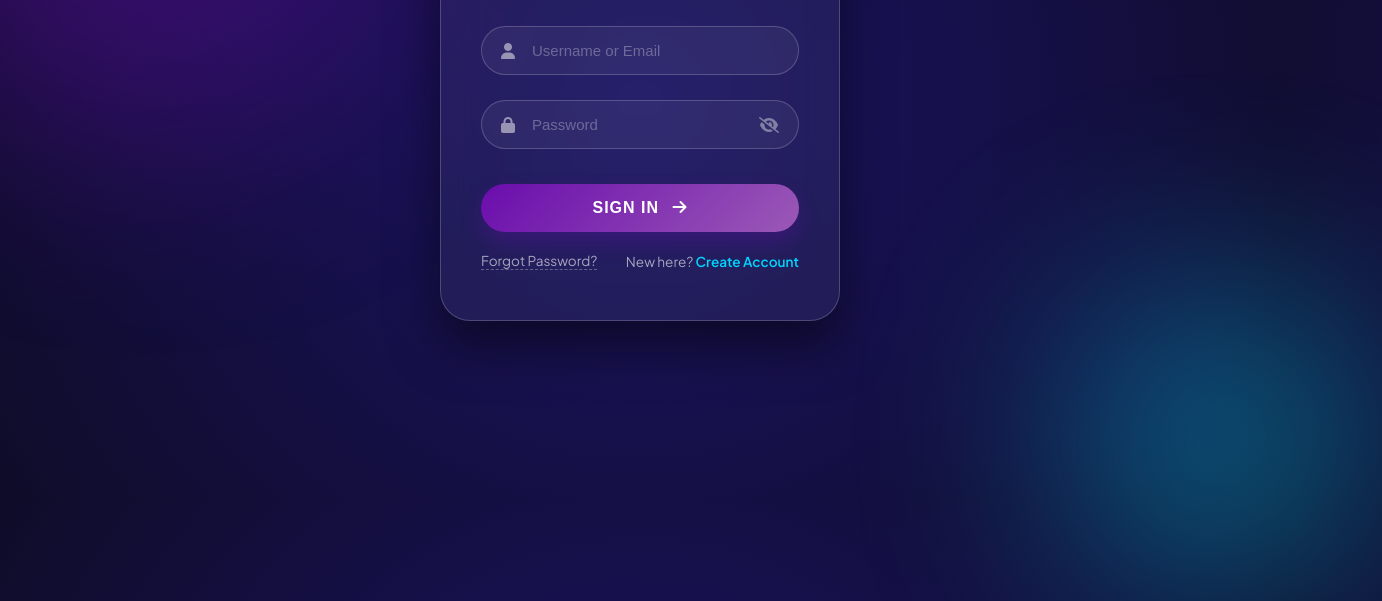
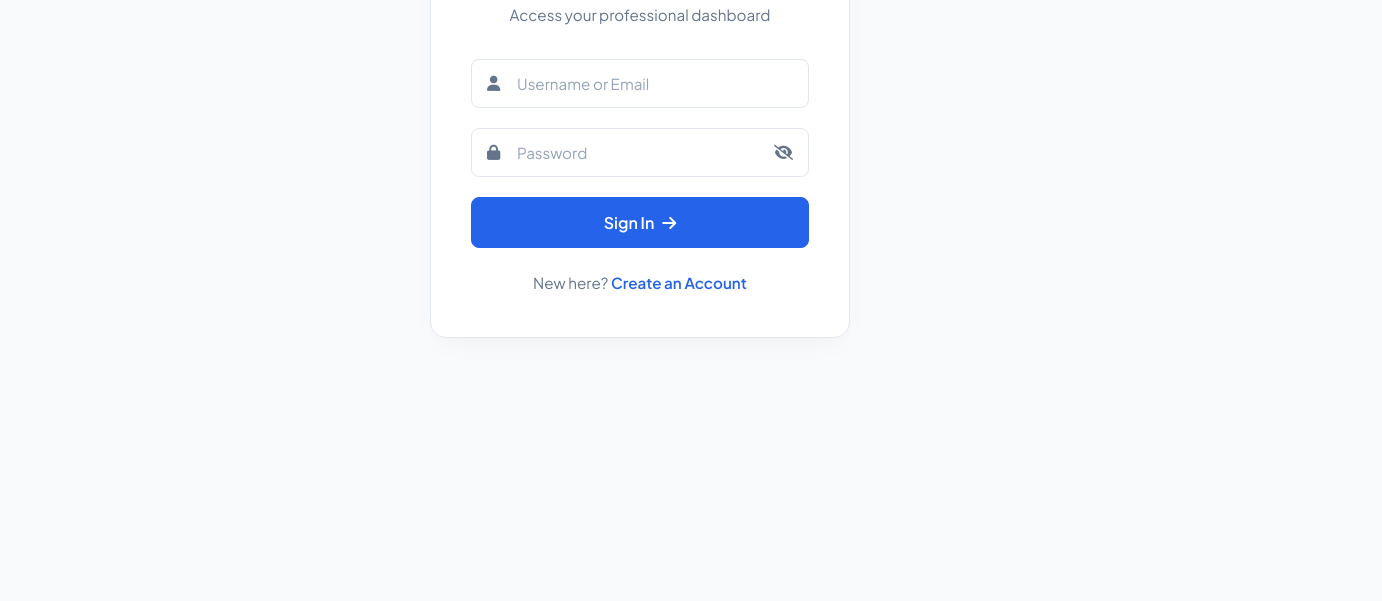
Before and after one commit to aabeethh/resume-builder-, a website: page login.html in a window 1280 px wide. Shown: the part 301-902 px from the top of the page, 1382 px wide, since content can reach past the window. After the commit the page ends 800 px from the top, so only its background shows below. Drawn offline with Linux system fonts and the light colour scheme.

Commit message:
login done

```diff
--- a/login.html
+++ b/login.html
@@ -1,190 +1,198 @@
 <!DOCTYPE html>
 <html lang="en">
 <head>
-    <title>Login | ResumeElite</title>
+    <title>Login | Resume Builder</title>
     <meta charset="UTF-8">
     <meta name="viewport" content="width=device-width, initial-scale=1.0">
 
-    <link href="https://fonts.googleapis.com/css2?family=Plus+Jakarta+Sans:wght@400;600;700&display=swap" rel="stylesheet">
+    <link href="https://fonts.googleapis.com/css2?family=Plus+Jakarta+Sans:wght@400;500;600;700&display=swap" rel="stylesheet">
     <link rel="stylesheet" href="https://cdnjs.cloudflare.com/ajax/libs/font-awesome/6.4.0/css/all.min.css">
 
     <style>
+        /* --- MINIMAL THEME VARIABLES --- */
         :root {
-            --primary: #6a0dad;
-            --accent: #00d4ff;
-            --bg-dark: #0f0c29;
-            --glass: rgba(255, 255, 255, 0.1);
-            --border: rgba(255, 255, 255, 0.2);
-            --text: #ffffff;
+            --primary: #2563eb;       /* Royal Blue */
+            --primary-dark: #1e40af;
+            --text-main: #0f172a;     /* Dark Slate */
+            --text-light: #64748b;    /* Light Slate */
+            --bg-body: #f8fafc;       /* Light Gray Background */
+            --bg-card: #ffffff;       /* White Card Background */
+            --border: #e2e8f0;
+            --transition: all 0.2s ease;
         }
 
         * { margin: 0; padding: 0; box-sizing: border-box; }
 
         body {
             height: 100vh;
-            display: flex; justify-content: center; align-items: center;
+            display: flex;
+            justify-content: center;
+            align-items: center;
             font-family: 'Plus Jakarta Sans', sans-serif;
-            background: radial-gradient(circle at center, #1b1464 0%, #0f0c29 100%);
+            background-color: var(--bg-body);
+            color: var(--text-main);
             overflow: hidden;
-            position: relative;
+            padding: 20px;
         }
 
-        /* --- ANIMATED BACKGROUND --- */
-        .blob {
-            position: absolute; width: 500px; height: 500px;
-            background: var(--primary); border-radius: 50%;
-            filter: blur(100px); opacity: 0.4; z-index: -1;
-            animation: float 20s infinite alternate;
-        }
-        .blob-2 { background: var(--accent); width: 300px; height: 300px; bottom: -50px; right: -50px; animation-delay: -5s; }
+        /* --- REMOVED BLOBS FOR MINIMAL LOOK --- */
+        .blob { display: none; }
 
-        @keyframes float {
-            0% { transform: translate(0, 0) scale(1); }
-            100% { transform: translate(50px, 50px) scale(1.1); }
+        /* --- LOGIN CARD (CLEAN & PROFESSIONAL) --- */
+        .login-container {
+            background: var(--bg-card);
+            padding: 45px 40px;
+            width: 100%;
+            max-width: 420px;
+            border-radius: 16px;
+            box-shadow: 0 10px 30px -10px rgba(0, 0, 0, 0.05);
+            border: 1px solid var(--border);
+            text-align: center;
+            animation: fadeIn 0.5s ease-out;
         }
 
-        /* --- LOGIN CARD (3D TILT) --- */
-        .login-container {
-            background: rgba(255, 255, 255, 0.05);
-            backdrop-filter: blur(20px);
-            -webkit-backdrop-filter: blur(20px);
-            padding: 50px 40px;
-            width: 400px;
-            border-radius: 30px;
-            box-shadow: 0 25px 50px rgba(0, 0, 0, 0.5);
-            text-align: center;
-            border: 1px solid var(--border);
-            animation: slideUp 0.8s cubic-bezier(0.175, 0.885, 0.32, 1.275);
-            transform-style: preserve-3d;
-            transition: transform 0.3s;
-        }
-
-        .login-container:hover {
-            transform: translateY(-5px);
-            border-color: var(--accent);
-            box-shadow: 0 30px 60px rgba(0, 212, 255, 0.15);
-        }
-
-        @keyframes slideUp {
-            from { opacity: 0; transform: translateY(50px); }
+        @keyframes fadeIn {
+            from { opacity: 0; transform: translateY(15px); }
             to { opacity: 1; transform: translateY(0); }
         }
 
-        h1 {
-            margin-bottom: 10px; font-size: 2rem; font-weight: 700; color: white;
-            text-shadow: 0 0 20px rgba(255,255,255,0.2);
+        .brand-icon {
+            font-size: 40px;
+            color: var(--primary);
+            margin-bottom: 15px;
         }
 
-        .subtitle { color: rgba(255,255,255,0.6); font-size: 0.9rem; margin-bottom: 30px; }
+        h1 {
+            margin-bottom: 8px;
+            font-size: 1.8rem;
+            font-weight: 700;
+            color: var(--text-main);
+            letter-spacing: -0.5px;
+        }
+
+        .subtitle {
+            color: var(--text-light);
+            font-size: 0.95rem;
+            margin-bottom: 35px;
+        }
 
         /* --- INPUT GROUPS --- */
-        .input-group { position: relative; margin-bottom: 25px; width: 100%; }
+        .input-group {
+            position: relative;
+            margin-bottom: 20px;
+            width: 100%;
+            text-align: left;
+        }
 
         .input-group i.main-icon {
-            position: absolute; left: 20px; top: 50%; transform: translateY(-50%);
-            color: rgba(255,255,255,0.5); transition: 0.3s;
+            position: absolute;
+            left: 16px;
+            top: 50%;
+            transform: translateY(-50%);
+            color: var(--text-light);
+            transition: var(--transition);
+            font-size: 0.95rem;
         }
 
         .input-group input {
-            width: 100%; padding: 15px 50px;
-            background: rgba(255,255,255,0.05);
+            width: 100%;
+            padding: 14px 16px 14px 45px;
+            background: var(--bg-card);
             border: 1px solid var(--border);
-            border-radius: 50px;
-            color: white; font-size: 15px; outline: none;
-            transition: 0.3s;
+            border-radius: 8px;
+            color: var(--text-main);
+            font-size: 0.95rem;
+            font-family: inherit;
+            outline: none;
+            transition: var(--transition);
         }
 
-        .input-group input::placeholder { color: rgba(255,255,255,0.3); }
+        .input-group input::placeholder { color: #94a3b8; }
 
         .input-group input:focus {
-            background: rgba(255,255,255,0.1);
-            border-color: var(--accent);
-            box-shadow: 0 0 15px rgba(0, 212, 255, 0.3);
+            border-color: var(--primary);
+            box-shadow: 0 0 0 3px rgba(37, 99, 235, 0.1);
         }
 
-        .input-group input:focus + i.main-icon { color: var(--accent); }
+        .input-group input:focus + i.main-icon { color: var(--primary); }
 
         /* --- EYE ICON --- */
         .eye-toggle {
-            position: absolute; right: 20px; top: 50%; transform: translateY(-50%);
-            color: rgba(255,255,255,0.4); cursor: pointer; transition: 0.3s;
+            position: absolute;
+            right: 16px;
+            top: 50%;
+            transform: translateY(-50%);
+            color: var(--text-light);
+            cursor: pointer;
+            transition: var(--transition);
+            font-size: 0.95rem;
         }
-        .eye-toggle:hover { color: white; }
+        .eye-toggle:hover { color: var(--text-main); }
 
         /* --- BUTTON --- */
         button[type="submit"] {
-            width: 100%; padding: 15px; margin-top: 10px;
-            background: linear-gradient(135deg, var(--primary), #9b59b6);
-            color: white; border: none; border-radius: 50px;
-            font-size: 16px; font-weight: 700; cursor: pointer;
-            transition: 0.3s; box-shadow: 0 10px 20px rgba(106, 13, 173, 0.3);
-            text-transform: uppercase; letter-spacing: 1px;
+            width: 100%;
+            padding: 14px;
+            margin-top: 10px;
+            background: var(--primary);
+            color: white;
+            border: 1px solid var(--primary);
+            border-radius: 8px;
+            font-size: 1rem;
+            font-weight: 600;
+            cursor: pointer;
+            transition: var(--transition);
+            font-family: inherit;
+            display: flex;
+            justify-content: center;
+            align-items: center;
         }
 
         button[type="submit"]:hover {
-            transform: translateY(-3px) scale(1.02);
-            box-shadow: 0 15px 30px rgba(106, 13, 173, 0.5);
-            filter: brightness(1.2);
+            background: var(--primary-dark);
+            border-color: var(--primary-dark);
+            transform: translateY(-2px);
+            box-shadow: 0 4px 12px rgba(37, 99, 235, 0.2);
         }
 
         /* --- LINKS --- */
         .options {
-            display: flex; justify-content: space-between; align-items: center;
-            margin-top: 20px; font-size: 0.85rem; color: rgba(255,255,255,0.6);
+            margin-top: 25px;
+            font-size: 0.95rem;
+            color: var(--text-light);
+            text-align: center;
         }
 
-        a { color: var(--accent); text-decoration: none; font-weight: 600; transition: 0.3s; }
-        a:hover { color: white; text-shadow: 0 0 10px var(--accent); }
+        a {
+            color: var(--primary);
+            text-decoration: none;
+            font-weight: 600;
+            transition: var(--transition);
+        }
 
-        .forgot-link { cursor: pointer; border-bottom: 1px dashed rgba(255,255,255,0.3); }
-        .forgot-link:hover { border-bottom-color: white; }
-
-        /* --- FORGOT PASSWORD MODAL --- */
-        .modal-overlay {
-            position: fixed; inset: 0; background: rgba(0,0,0,0.8);
-            backdrop-filter: blur(5px); z-index: 999;
-            display: flex; justify-content: center; align-items: center;
-            opacity: 0; pointer-events: none; transition: 0.3s;
+        a:hover {
+            color: var(--primary-dark);
+            text-decoration: underline;
         }
-        .modal-overlay.active { opacity: 1; pointer-events: all; }
-
-        .modal {
-            background: #1a1a2e; width: 350px; padding: 30px;
-            border-radius: 20px; border: 1px solid var(--border);
-            text-align: center; transform: scale(0.8); transition: 0.3s cubic-bezier(0.175, 0.885, 0.32, 1.275);
-        }
-        .modal-overlay.active .modal { transform: scale(1); }
-
-        .modal h3 { color: white; margin-bottom: 10px; }
-        .modal p { color: #aaa; font-size: 0.9rem; margin-bottom: 20px; }
-        .modal input { width: 100%; padding: 12px; border-radius: 8px; background: #0f0c29; border: 1px solid #333; color: white; margin-bottom: 15px; outline: none; }
-        .modal input:focus { border-color: var(--accent); }
-
-        .modal-btns { display: flex; gap: 10px; }
-        .btn-reset { flex: 1; background: var(--accent); color: #000; border: none; padding: 10px; border-radius: 8px; cursor: pointer; font-weight: bold; }
-        .btn-close { flex: 1; background: transparent; border: 1px solid #555; color: white; padding: 10px; border-radius: 8px; cursor: pointer; }
-        .btn-close:hover { background: rgba(255,255,255,0.1); }
 
     </style>
 </head>
 
 <body>
 
-    <div class="blob" style="top: -10%; left: -10%;"></div>
-    <div class="blob blob-2"></div>
-
     <form onsubmit="login(event)" class="login-container">
+        <i class="fas fa-layer-group brand-icon"></i>
         <h1>Welcome Back</h1>
         <p class="subtitle">Access your professional dashboard</p>
 
         <div class="input-group">
+            <input type="text" id="username" placeholder="Username or Email" required autocomplete="off">
             <i class="fas fa-user main-icon"></i>
-            <input type="text" id="username" placeholder="Username or Email" required autocomplete="off">
         </div>
 
         <div class="input-group">
+            <input type="password" id="password" placeholder="Password" required>
             <i class="fas fa-lock main-icon"></i>
-            <input type="password" id="password" placeholder="Password" required>
             <i class="fas fa-eye-slash eye-toggle" id="togglePassword" onclick="togglePasswordVisibility()"></i>
         </div>
 
@@ -193,23 +201,9 @@
         </button>
 
         <div class="options">
-            <span class="forgot-link" onclick="openForgot()">Forgot Password?</span>
-            <span>New here? <a href="register.html">Create Account</a></span>
+            <span>New here? <a href="register.html">Create an Account</a></span>
         </div>
     </form>
-
-    <div class="modal-overlay" id="forgotModal">
-        <div class="modal">
-            <i class="fas fa-key" style="font-size: 40px; color: var(--accent); margin-bottom: 15px;"></i>
-            <h3>Reset Password</h3>
-            <p>Enter your email to receive a reset link.</p>
-            <input type="email" placeholder="name@example.com">
-            <div class="modal-btns">
-                <button class="btn-close" onclick="closeForgot()">Cancel</button>
-                <button class="btn-reset" onclick="sendReset()">Send Link</button>
-            </div>
-        </div>
-    </div>
 
     <script>
         console.log(
@@ -226,11 +220,11 @@
             if (passwordField.type === "password") {
                 passwordField.type = "text";
                 toggleIcon.classList.replace("fa-eye-slash", "fa-eye");
-                toggleIcon.style.color = "var(--accent)";
+                toggleIcon.style.color = "var(--primary)";
             } else {
                 passwordField.type = "password";
                 toggleIcon.classList.replace("fa-eye", "fa-eye-slash");
-                toggleIcon.style.color = "";
+                toggleIcon.style.color = "var(--text-light)";
             }
         }
 
@@ -243,8 +237,8 @@
             const btn = document.getElementById("loginBtn");
 
             // Button Loading State
-            btn.innerHTML = '<i class="fas fa-spinner fa-spin"></i> Signing In...';
-            btn.style.opacity = "0.7";
+            btn.innerHTML = '<i class="fas fa-spinner fa-spin" style="margin-right: 8px;"></i> Signing In...';
+            btn.style.opacity = "0.8";
 
             fetch("http://localhost:5000/login", {
                 method: "POST",
@@ -255,7 +249,7 @@
             .then(data => {
                 if (!data.success) {
                     alert("Invalid credentials");
-                    btn.innerHTML = 'Sign In <i class="fas fa-arrow-right"></i>';
+                    btn.innerHTML = 'Sign In <i class="fas fa-arrow-right" style="margin-left: 8px;"></i>';
                     btn.style.opacity = "1";
                     return;
                 }
@@ -268,31 +262,18 @@
                 localStorage.removeItem("userId");
 
                 // Success Animation before redirect
-                btn.innerHTML = '<i class="fas fa-check"></i> Success!';
-                btn.style.background = "#2ecc71";
+                btn.innerHTML = '<i class="fas fa-check" style="margin-right: 8px;"></i> Success!';
+                btn.style.background = "#10b981"; // Success green
+                btn.style.borderColor = "#10b981";
                 setTimeout(() => {
                     window.location.href = "dashboard.html";
                 }, 800);
             })
             .catch(() => {
                 alert("Server error");
-                btn.innerHTML = 'Sign In <i class="fas fa-arrow-right"></i>';
+                btn.innerHTML = 'Sign In <i class="fas fa-arrow-right" style="margin-left: 8px;"></i>';
                 btn.style.opacity = "1";
             });
-        }
-
-        // Forgot Password Modal Logic
-        function openForgot() {
-            document.getElementById("forgotModal").classList.add("active");
-        }
-        function closeForgot() {
-            document.getElementById("forgotModal").classList.remove("active");
-        }
-        function sendReset() {
-            // UI Simulation only (Logic untouched as per request)
-            const btn = document.querySelector(".btn-reset");
-            btn.textContent = "Sent!";
-            setTimeout(closeForgot, 1000);
         }
     </script>
 
```
